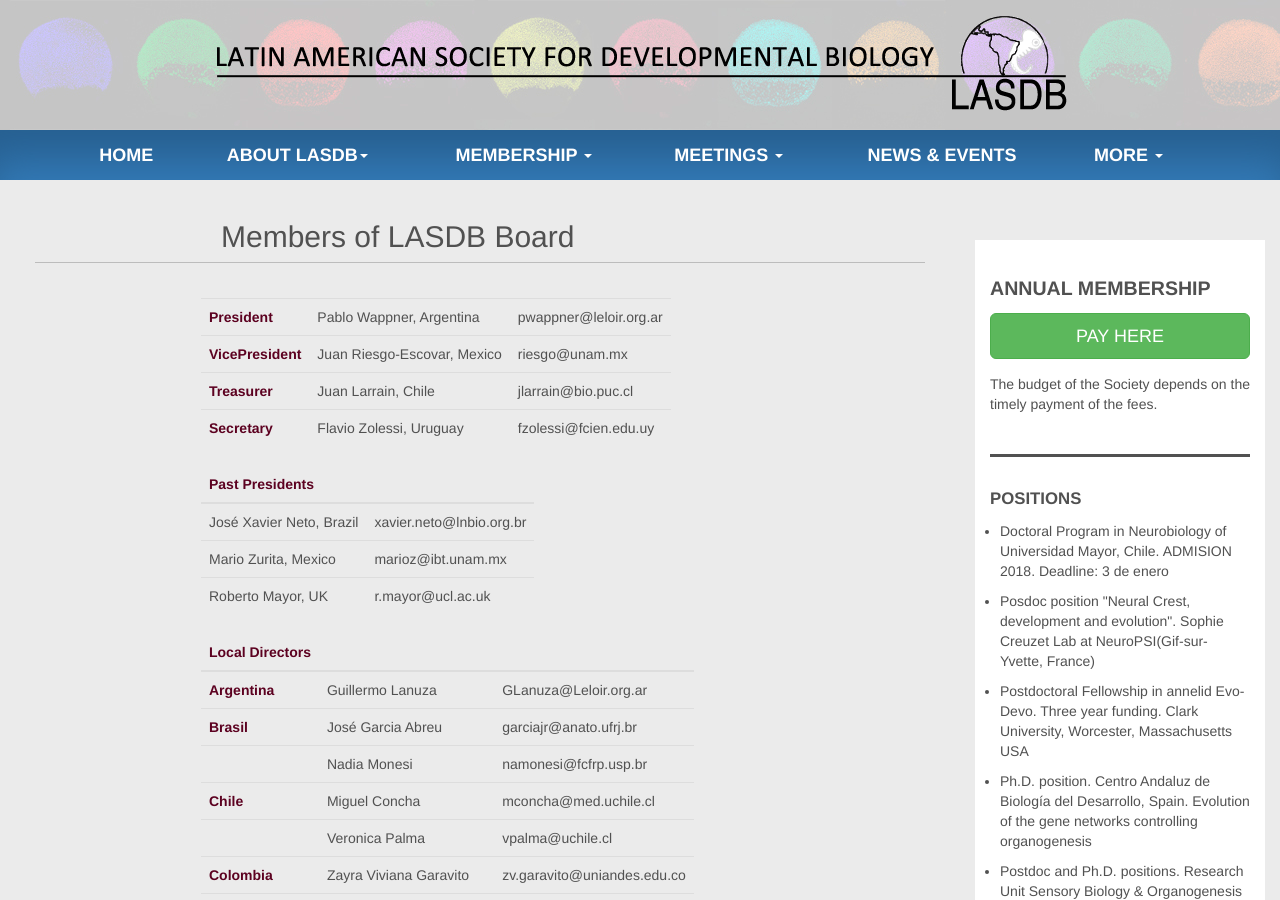
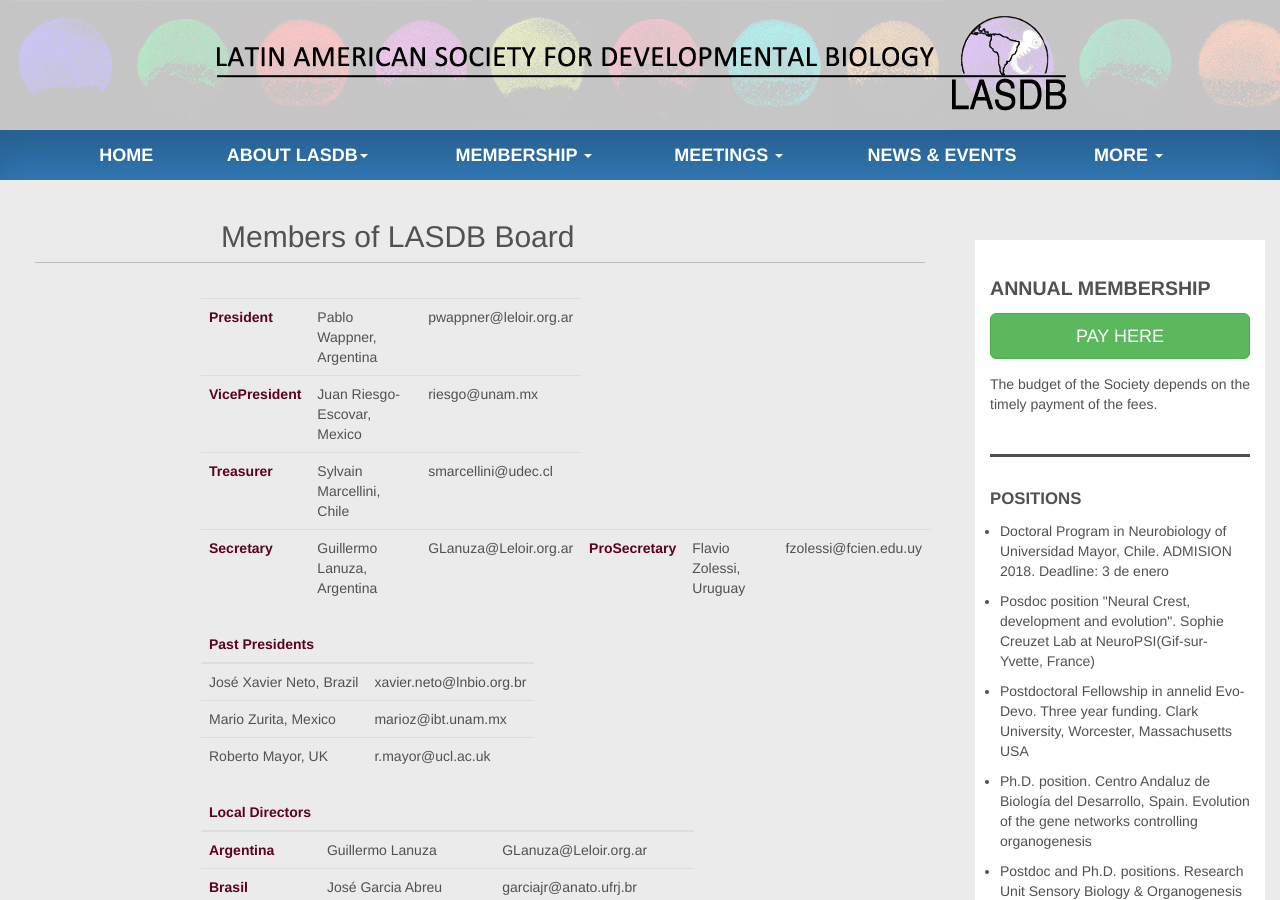
Before and after one commit to lasdb/lasdb.github.io, a Jekyll site: the page built from pages/board.html, in a window 1280 px wide and 900 px high. Built offline with Jekyll 4.4.1, drawn with Linux system fonts in a browser that asks for light colours; nearby versions of some CDN libraries.

Commit message:
Update board.html

```diff
--- a/pages/board.html
+++ b/pages/board.html
@@ -19,11 +19,14 @@
                 </tr>
                 <tr>
                     <td class="board-position">Treasurer</td>
-                    <td>Juan Larrain, Chile</td>
-                    <td>jlarrain@bio.puc.cl</td>
+                    <td> Sylvain Marcellini, Chile</td>
+                    <td>smarcellini@udec.cl</td>
                 </tr>
                 <tr>
                     <td class="board-position">Secretary</td>
+                    <td>Guillermo Lanuza, Argentina</td>
+                    <td>GLanuza@Leloir.org.ar</td>
+                    <td class="board-position">ProSecretary</td>
                     <td>Flavio Zolessi, Uruguay</td>
                     <td>fzolessi@fcien.edu.uy</td>
                 </tr>
```
